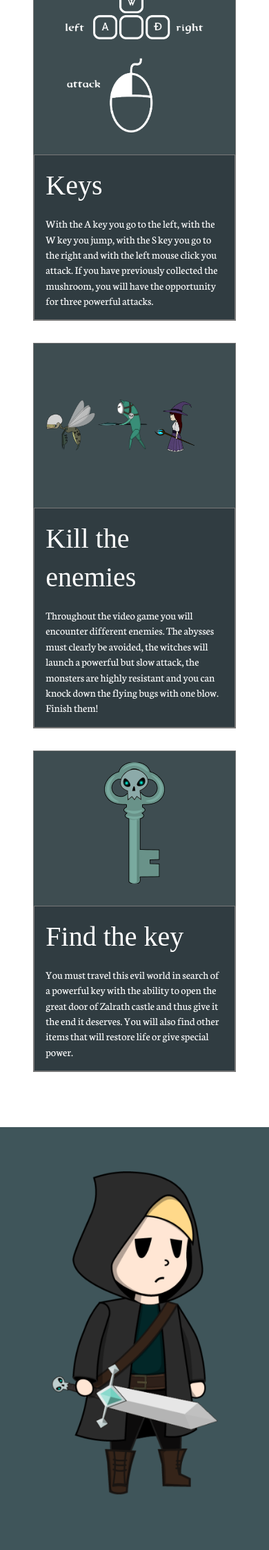
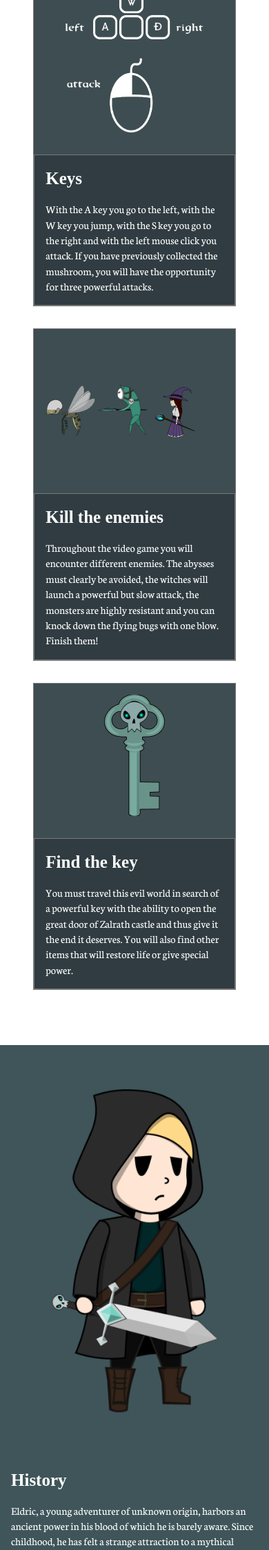
Before and after one commit to JoshCR04/video_game, a PHP site: page / in a window 390 px wide. Shown: the part 649-2896 px from the top of the page at 69% size. Run offline with PHP 8.4, Linux system fonts and the light colour scheme; some web fonts are replaced.

Commit message:
arreglo el menú desplegable y cambio el tamaño de los titulos de las cartas de home

```diff
--- a/css/main.css
+++ b/css/main.css
@@ -512,6 +512,13 @@ tr:nth-child(even) {
     margin: 1rem;
     margin-right: 2rem;
   }
+  .content {
+    display: block;
+    transition: opacity 0.3s ease;
+  }
+  .content.hidden {
+    display: none;
+  }
   .nav-links {
     display: none;
     flex-direction: column;
@@ -596,6 +608,10 @@ tr:nth-child(even) {
     padding: 1rem;
     margin-bottom: 1rem;
   }
+  .title-tarjeta {
+    font-size: 1.5625rem;
+    font-weight: 700;
+  }
   .instructions-cards {
     display: flex;
     flex-direction: column;
--- a/index.html
+++ b/index.html
@@ -37,7 +37,12 @@
   <!-- Header Section -->
   <header class="header-footer">
     <img src="./img/logo_final_1.png" alt="Game logo" class="logo-header" />
-    <img src="./img/Menu.png" alt="Menu Icon" class="menu-icon">
+
+    <div class="menu-icon" onclick="toggleMenu()">
+      <img src="./img/Menu.png" alt="Menu Icon" />
+    </div>
+
+
     <nav class="nav-links" aria-label="Primary navigation">
       <a href="index.html"><img class="icons" src="./img/Home.png" alt="Home icon">Home</a>
       <a href="login.html"><img class="icons" src="./img/Login.png" alt="Login icon">Login</a>
@@ -48,7 +53,7 @@
   </header>
 
   <!-- Main Content Section -->
-  <main>
+  <main class="content">
     <!-- Banner Section -->
     <div class="banner">
       <img src="./img/baner.png" alt="Promotional banner" class="banner-image" />
--- a/js/menu.js
+++ b/js/menu.js
@@ -1,8 +1,17 @@
-document.addEventListener('DOMContentLoaded', function () {
-    const menuIcon = document.querySelector('.menu-icon');
+function toggleMenu() {
     const navLinks = document.querySelector('.nav-links');
+    const content = document.querySelector('.content');
+    const footer = document.querySelector('.footer');
 
-    menuIcon.addEventListener('click', () => {
-        navLinks.classList.toggle('active');
-    });
-});
+
+    navLinks.classList.toggle('active');
+
+
+    if (navLinks.classList.contains('active')) {
+        content.classList.add('hidden');
+        footer.classList.add('hidden');
+    } else {
+        content.classList.remove('hidden');
+        footer.classList.remove('hidden');
+    }
+}
--- a/scss/main.scss
+++ b/scss/main.scss
@@ -4,10 +4,12 @@ $ff-text: "Neuton", serif;
 
 $fw-light: 300;
 $fw-regular: 400;
+$fw-bold: 700;
 
-$fs-xxs: 0.5rem;
-$fs-xs: 0.8rem;
+$fs-xxs: 0.5rem; //8px
+$fs-xs: 0.8rem; //12.8
 $fs-sm: 1rem; // 16px
+$fs-m: 1.5625rem; // 25px
 $fs-md: 1.875rem; // 30px
 $fs-xmd: 2.5rem; // 40px
 $fs-xxmd: 3.125rem; // 50px
@@ -551,6 +554,15 @@ tr:nth-child(even) {
     margin-right: 2rem;
   }
 
+  .content {
+    display: block;
+    transition: opacity 0.3s ease;
+  }
+
+  .content.hidden {
+    display: none;
+  }
+
   .nav-links {
     display: none;
     flex-direction: column;
@@ -646,6 +663,11 @@ tr:nth-child(even) {
     margin-bottom: 1rem;
   }
 
+  .title-tarjeta {
+    font-size: $fs-m;
+    font-weight: $fw-bold;
+  }
+
   .instructions-cards {
     display: flex;
     flex-direction: column;
```
Also changed, not shown: other parts of css/main.css (+17 -12 lines), other parts of scss/main.scss (+18 -12 lines), 1 other file.
